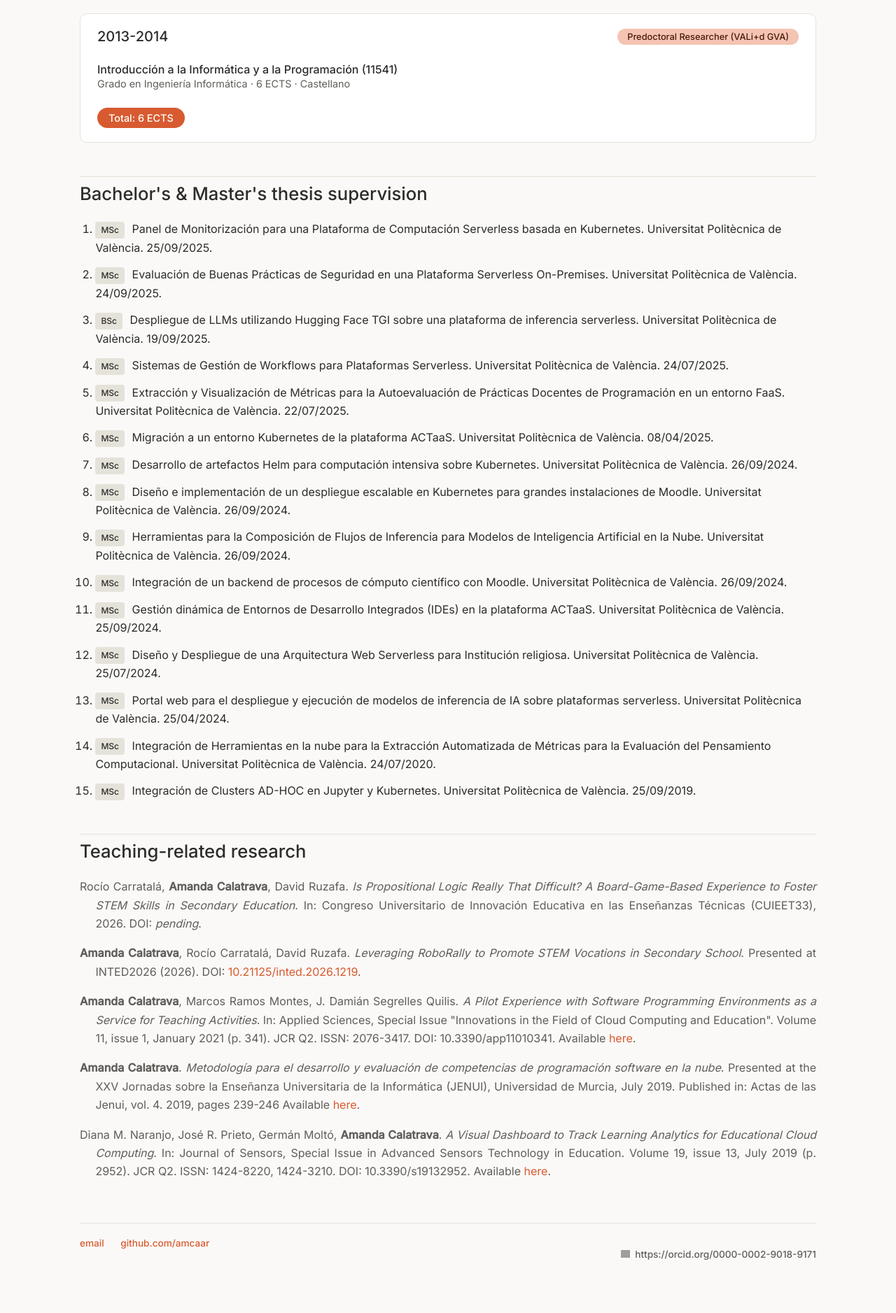
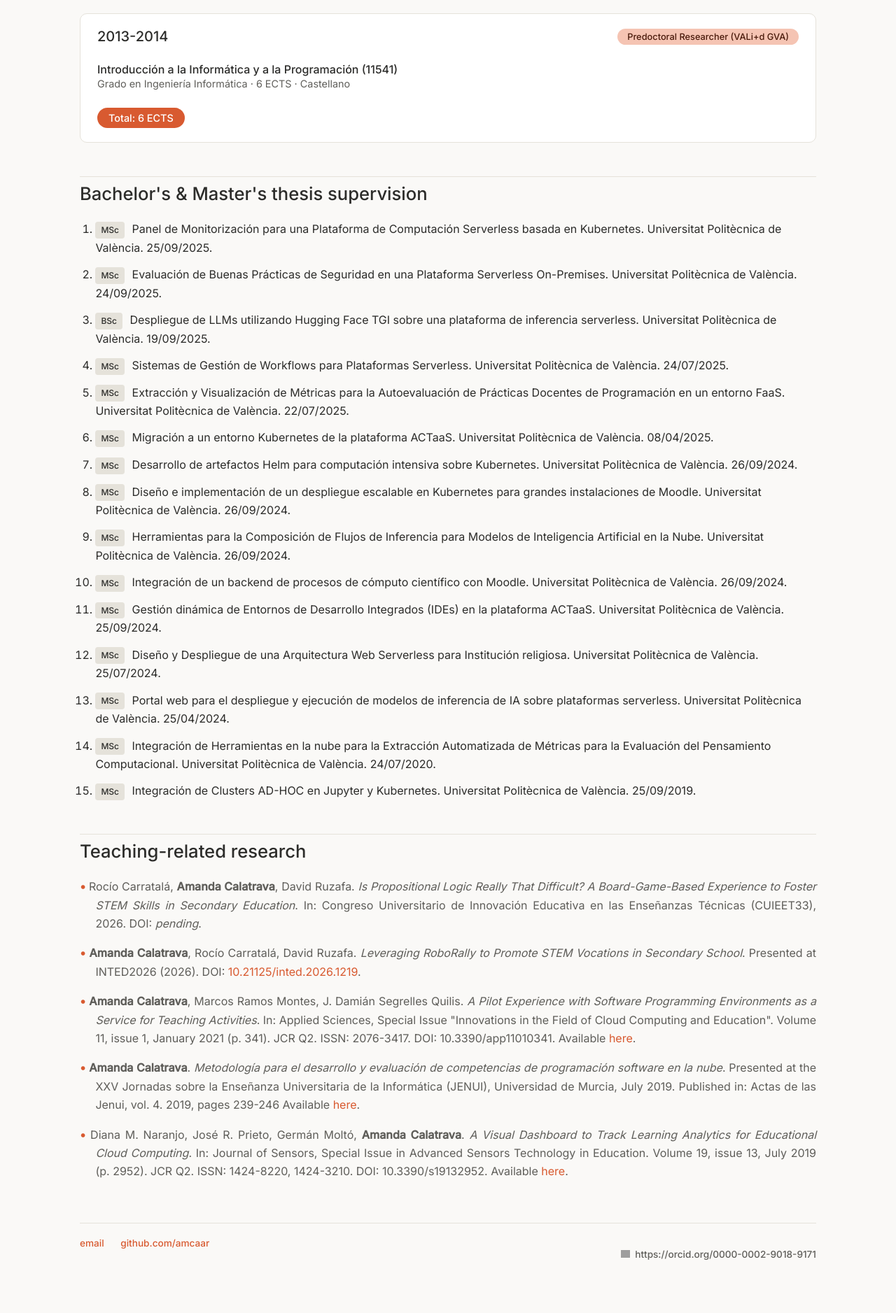
Before and after one commit to amcaar/amcaar.github.io, a Jekyll site: the page built from teaching/index.html, in a window 1280 px wide. Shown: the part 2492-4369 px from the top of the page at 70% size. Built offline with Jekyll 4.4.1, drawn with Linux system fonts in a browser that asks for light colours; a style sheet for code colours, icons or effects is not loaded; grey boxes are pictures that could not be loaded.

Commit message:
Add bullet points before paragraphs in publications and research lists

```diff
--- a/css/pages.css
+++ b/css/pages.css
@@ -343,6 +343,12 @@ ul.contact {
 	margin: 0 0 14px;
 }
 
+.publications p::before {
+	content: "• ";
+	color: var(--color-accent);
+	font-weight: 700;
+}
+
 .publications hr {
 	display: none;
 }
@@ -543,6 +549,12 @@ ul.contact {
 	margin: 0 0 16px;
 }
 
+.research-list p::before {
+	content: "• ";
+	color: var(--color-accent);
+	font-weight: 700;
+}
+
 /* ============================
    Footer
    ============================ */
```
